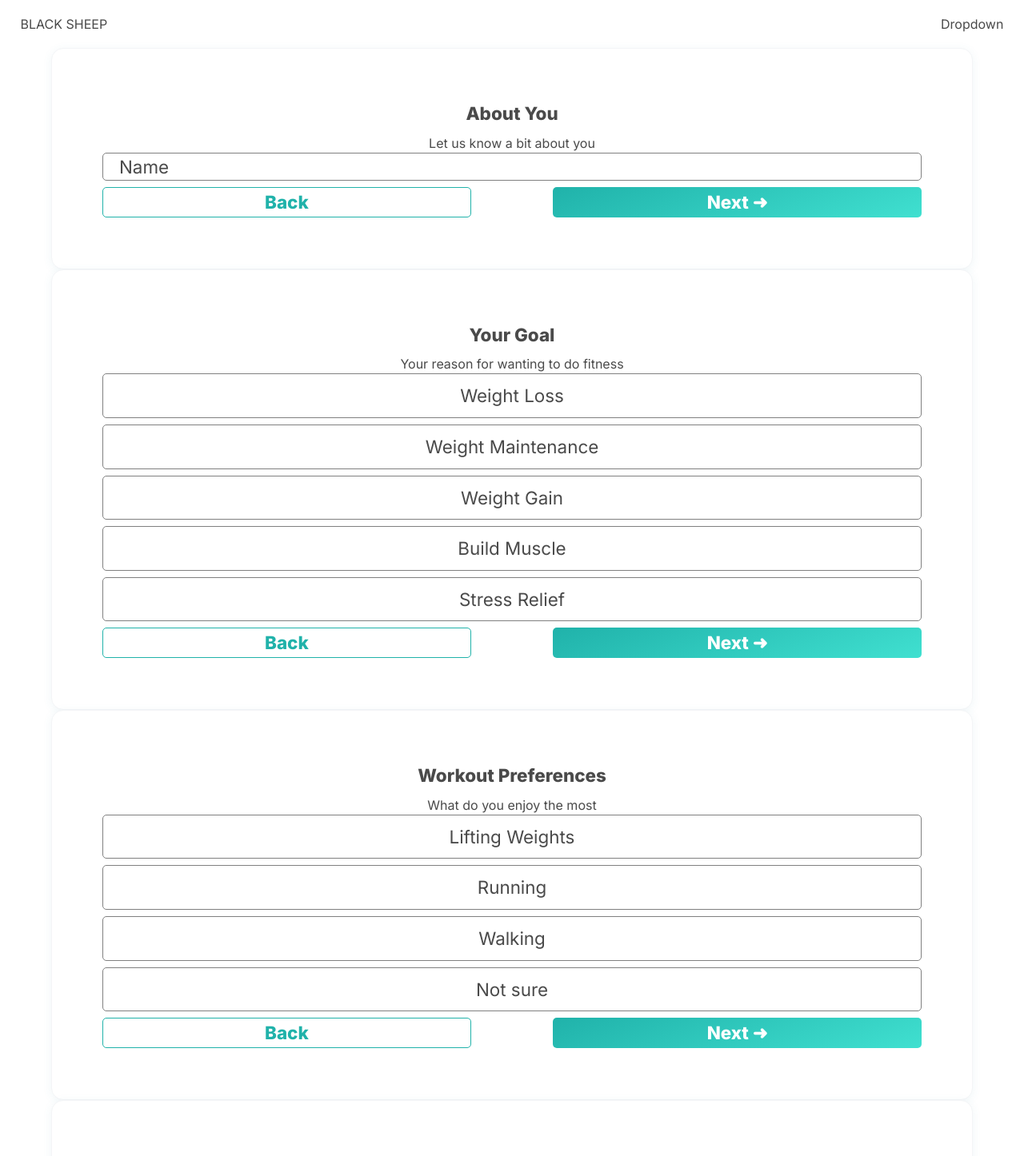
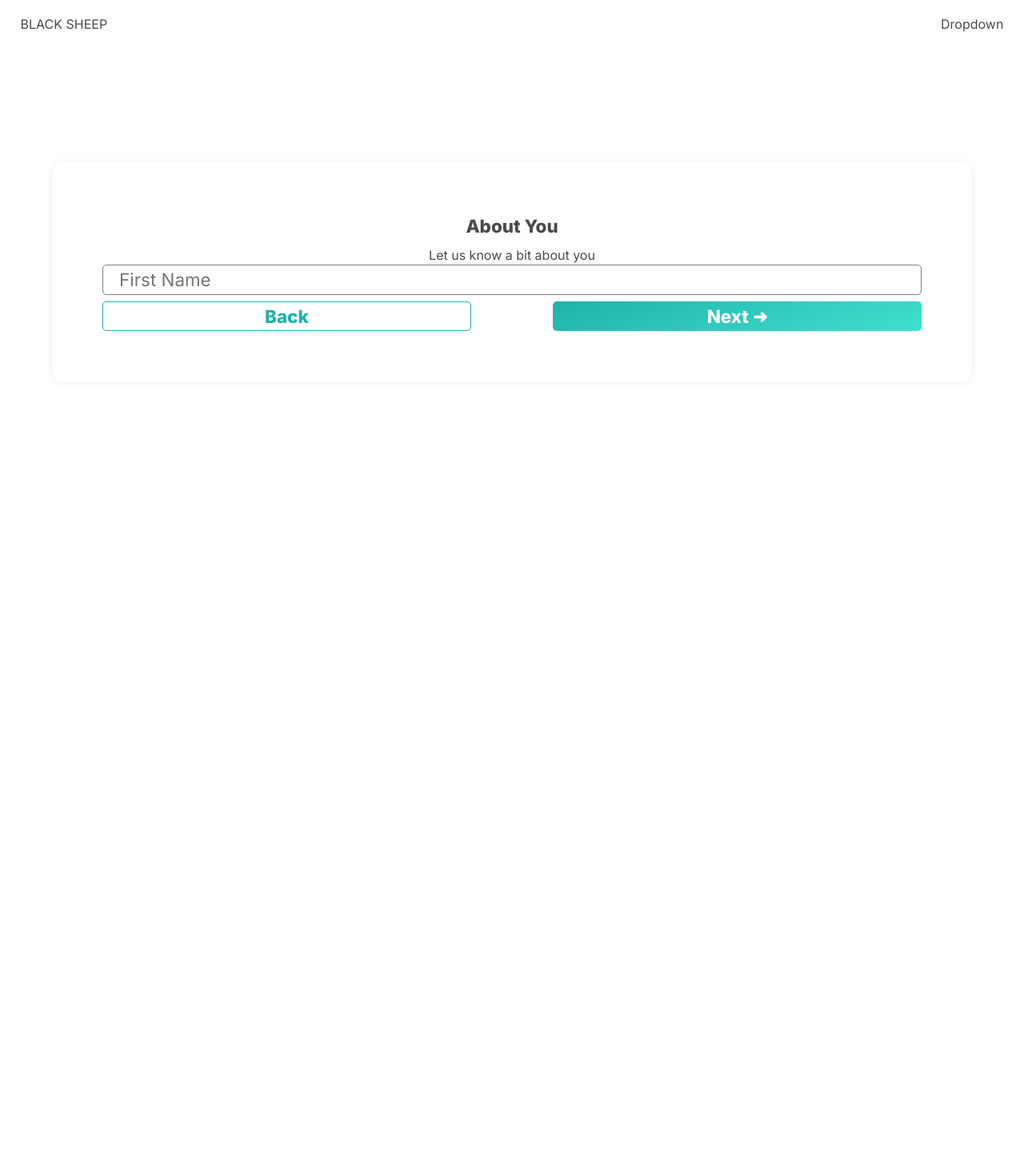
Before and after one commit to trongtngu/BlackSheep, a React (Vite) app in the folder frontend/: page /userDiscovery in a window 1280 px wide. Shown: the top 1446 px of the page at 80% size. After the commit the page ends 800 px from the top, so only its background shows below. Built offline with nearby package versions, Linux system fonts and the light colour scheme.

Commit message:
added pagination for the forms

```diff
--- a/frontend/src/pages/UserDiscovery.tsx
+++ b/frontend/src/pages/UserDiscovery.tsx
@@ -10,8 +10,11 @@ const Wrapper = styled.div`
   align-items: center;
   justify-content: center;
   flex-direction: column;
+
   width: 100vw;
+  height: 70vh;
 `
+
 const Form = styled.div`
   width: 90vw;
   padding: 5vw;
@@ -52,7 +55,7 @@ const FormBody = styled.div`
   gap: 1vh;
 `
 
-const FormField = styled.div`
+const FormField = styled.input`
   border: 1px solid grey;
   border-radius: 5px;
 
@@ -60,6 +63,14 @@ const FormField = styled.div`
 
   padding-left: 20px;
   padding-right: 20px;
+
+  &:focus {
+    outline: 2px solid #20B2AA;
+  }
+
+  ::placeholder {
+    color: #888;
+  }
 
   width: 80vw;
 `
@@ -203,10 +214,42 @@ export default function UserDiscovery() {
     })
   }
 
+  const [form, setForm] = React.useState("About You");
+  const [error, setError] = React.useState("")
+  const handleNextClick = (curr: string, dest: string) => {
+
+    let myError = ""
+
+    if (curr === "About You" && name === "") {
+      myError = "Please enter your name"
+    }
+
+    if (curr === "Your Goal" && goals.length === 0){
+      myError = "Please choose at least ONE goal"
+    }
+
+    if (curr === "Workout Preferences" && preferences.length === 0) {
+      myError = "Please choose at least ONE preference"
+    }
+
+    if (curr === "Lifestyle" && numDays.length === 0) {
+      myError = "Please choose at least 1 day"
+    }
+
+    if (myError === "") {
+      setForm(dest)
+      setError("")
+    } else {
+      setError(myError)
+    }
+  }
+
   return (
     <>
       <Navbar />
       <Wrapper>
+        {
+          form === "About You" &&
           <Form>
             <FormTitle>
               About You
@@ -214,21 +257,25 @@ export default function UserDiscovery() {
             <FormSubtitle>
               Let us know a bit about you
             </FormSubtitle>
+            {name}
             <FormBody>
-            <FormField>
-              Name
+              <FormField placeholder='First Name' onChange={(e)=>setName(e.target.value)}>
               </FormField>
+              {error}
               <FormButtonContainer>
                 <FormBackButton>
                   Back
                 </FormBackButton>
-              <FormNextButton>
+                <FormNextButton onClick={()=>{handleNextClick("About You", "Your Goal")}}>
                   Next ➜
                 </FormNextButton>
               </FormButtonContainer>
             </FormBody>
           </Form>
+        }
 
+        {
+          form === "Your Goal" &&
           <Form>
             <FormTitle>
               Your Goal
@@ -254,17 +301,21 @@ export default function UserDiscovery() {
               <FormFieldButton value="Stress Relief" callback={handleGoalsClick}>
                 Stress Relief
               </FormFieldButton>
+              {error}
               <FormButtonContainer>
                 <FormBackButton>
                   Back
                 </FormBackButton>
-              <FormNextButton>
+                <FormNextButton onClick={()=>{handleNextClick("Your Goal", "Workout Preferences")}}>
                   Next ➜
                 </FormNextButton>
               </FormButtonContainer>
             </FormBody>
           </Form>
+        }
 
+        {
+          form === "Workout Preferences" &&
           <Form>
             <FormTitle>
               Workout Preferences
@@ -287,17 +338,21 @@ export default function UserDiscovery() {
               <FormFieldButton value="Not sure" callback={handlePrefClick}>
                 Not sure
               </FormFieldButton>
+              {error}
               <FormButtonContainer>
                 <FormBackButton>
                   Back
                 </FormBackButton>
-              <FormNextButton>
+                <FormNextButton onClick={()=>{handleNextClick("Workout Preferences", "Lifestyle")}}>
                   Next ➜
                 </FormNextButton>
               </FormButtonContainer>
             </FormBody>
           </Form>
+        }
 
+        {
+          form === "Lifestyle" &&
           <Form>
             <FormTitle>
               Lifestyle
@@ -333,17 +388,21 @@ export default function UserDiscovery() {
               <FormFieldButton value="7" callback={handleDaysClick}>
                 7
               </FormFieldButton>
+              {error}
               <FormButtonContainer>
                 <FormBackButton>
                   Back
                 </FormBackButton>
-              <FormNextButton>
+                <FormNextButton onClick={()=>{handleNextClick("Lifestyle", "Recommendations")}}>
                   Next ➜
                 </FormNextButton>
               </FormButtonContainer>
             </FormBody>
           </Form>
+        }
 
+        {
+          form === "Recommendations" &&
           <Form>
             <RecommendationTitle>
               Recommendations
@@ -368,7 +427,7 @@ export default function UserDiscovery() {
               </OwnChoice>
             </RecommendationWrapper>
           </Form>
-
+        }
       </Wrapper>
     </>
   )
```
Lines whose indentation alone changed are shown as unchanged.
